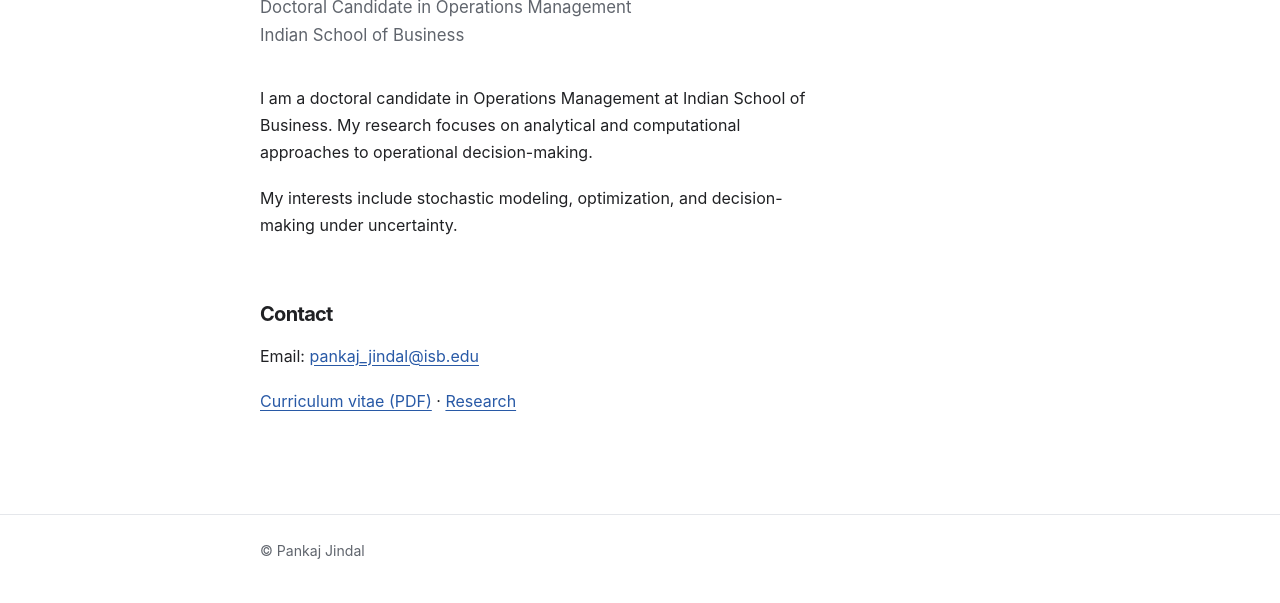
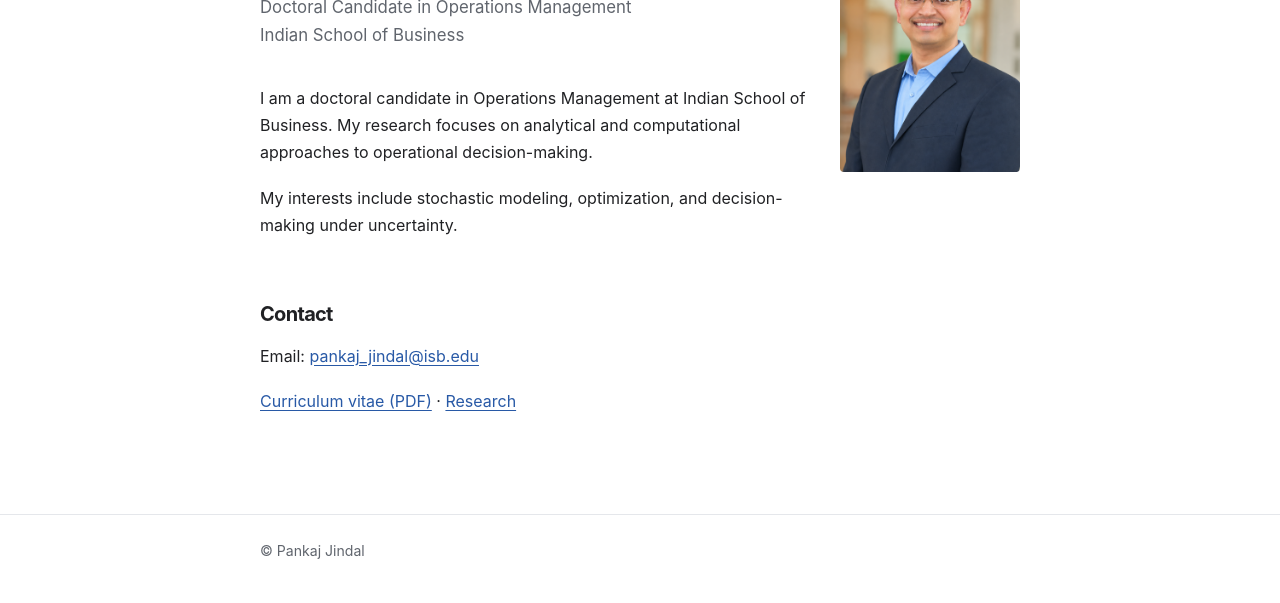
Before and after one commit to jindalpankaj/jindalpankaj.github.io, a plain HTML site: page index.html in a window 1280 px wide. Shown: the part 211-814 px from the top of the page. Drawn offline with Linux system fonts and the light colour scheme.

Commit message:
Fix image source path for profile photo

```diff
--- a/index.html
+++ b/index.html
@@ -79,7 +79,7 @@
 
       <img
         class="profile-photo"
-        src="images/Pankaj_Jindal_Portrait.png"
+        src="images/Pankaj Jindal Portrait.png"
         alt="Portrait of Pankaj Jindal"
         width="400"
         height="500"
```
